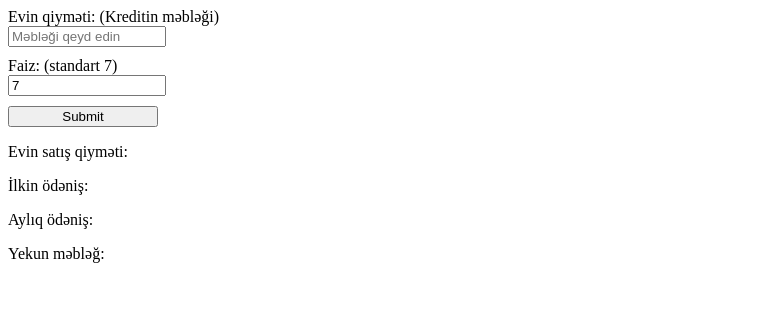
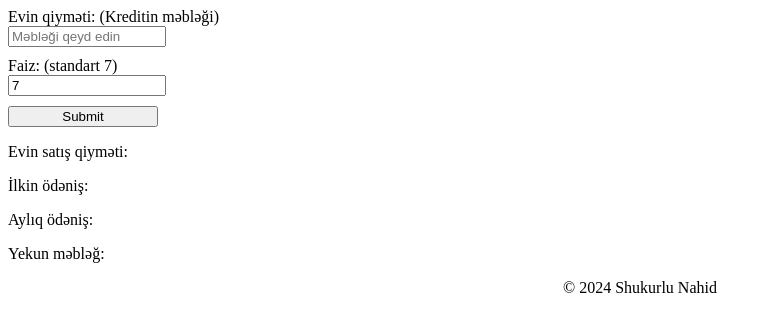
Before and after one commit to shukurlunahid/credit-calculator, a plain HTML site: page index.html in a window 1280 px wide. Shown: the whole page, without its empty margins (0-771 px from the left). Drawn offline with Linux system fonts and the light colour scheme.

Commit message:
Copyright added

```diff
--- a/index.html
+++ b/index.html
@@ -34,6 +34,10 @@
     <p>İlkin ödəniş: <span id="firstPayment"></span></p>
     <p>Aylıq ödəniş: <span id="monthlyPayment"></span></p>
     <p>Yekun məbləğ: <span id="totalAmount"></span></p>
+
+    <footer style="text-align: center">
+      <p>&copy; 2024 Shukurlu Nahid</p>
+    </footer>
 
     <script>
       const sellAmountEl = document.getElementById("sellAmount");
```
